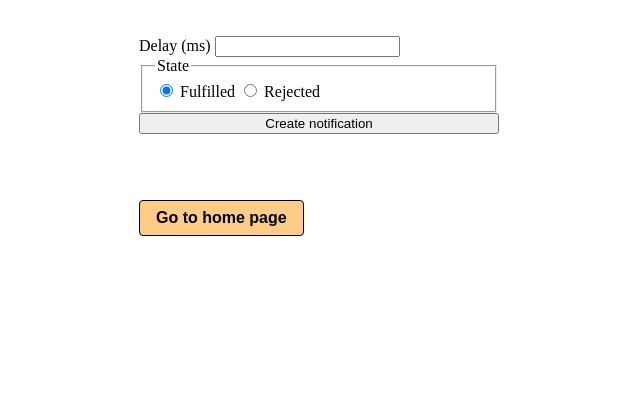
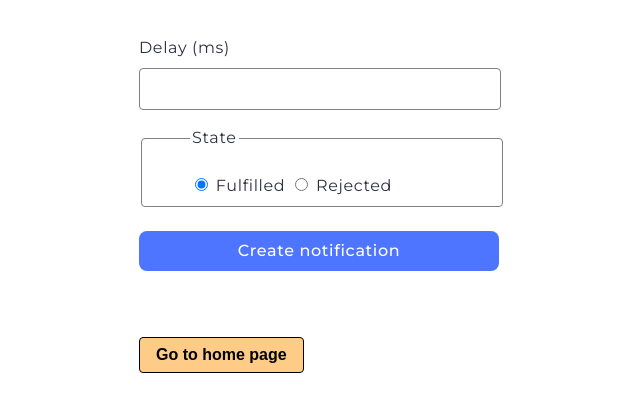
Before and after one commit to AnnaBryzghalova/goit-js-hw-10, a website built with Vite: page src/2-snackbar.html in a window 1280 px wide. Shown: the whole page, without its empty margins (25-665 px from the left). Built offline with nearby package versions, Linux system fonts and the light colour scheme.

Commit message:
Fixes to styles

```diff
--- a/src/css/2-snackbar.css
+++ b/src/css/2-snackbar.css
@@ -1,12 +1,62 @@
 @import 'styles.css';
 @import url('izitoast/dist/css/iziToast.min.css');
-@import url('./iziToastOverrides.css');
+@import url('./izi-toast-overrides.css');
 @import url('https://fonts.googleapis.com/css2?family=Montserrat:ital,wght@0,100..900;1,100..900&display=swap');
 
 .form {
   display: flex;
+  gap: 16px;
   flex-direction: column;
   align-items: left;
   width: 360px;
-  /* height: 100vh; */
+
+  font-family: 'Montserrat', sans-serif;
+  font-weight: 400;
+  font-size: 16px;
+  line-height: 150%;
+  letter-spacing: 0.04em;
+  color: #2e2f42;
 }
+
+.form > label {
+  display: flex;
+  flex-direction: column;
+  gap: 8px;
+}
+
+input[type='number'] {
+  display: block;
+  padding: 8px 16px;
+  width: calc(360px - 32px);
+  height: calc(40px - 16px);
+  /* background: url('../images/input-bg.svg') no-repeat; */
+  border: 1px solid #808080;
+  border-radius: 4px;
+}
+
+input[type='number']:hover {
+  outline: 1px solid #000;
+}
+
+input[type='number']:active,
+input[type='number']:focus {
+  outline: none;
+  border-color: #4e75ff;
+}
+
+.form > button {
+  margin-top: 8px;
+}
+
+fieldset {
+  width: calc(360px - 96px);
+  padding: 24px 48px 8px;
+  border-radius: 4px;
+  border: 1px solid #808080;
+}
+
+fieldset:hover,
+fieldset:focus,
+fieldset:active {
+  border-color: #000;
+}
--- a/src/css/styles.css
+++ b/src/css/styles.css
@@ -21,3 +21,31 @@
 .container {
   margin: 36px auto 0 156px;
 }
+
+button {
+  font-family: 'Montserrat', serif;
+  font-size: 16px;
+  line-height: 150%;
+  letter-spacing: 0.04em;
+}
+
+button {
+  border: none;
+  border-radius: 8px;
+  padding: 8px 16px;
+  height: 40px;
+
+  font-weight: 500;
+  color: #fff;
+  background-color: #4e75ff;
+  transition: background-color 0.3s color 0.3s;
+}
+
+button:hover {
+  background-color: #6c8cff;
+}
+
+button:disabled {
+  color: #989898;
+  background-color: #cfcfcf;
+}
```
Also changed, not shown: src/css/1-timer.css (+15 -27 lines), src/css/flatpickr-overrides.css (added, +50 -0 lines), src/css/izi-toast-overrides.css (renamed from src/css/iziToastOverrides.css).
